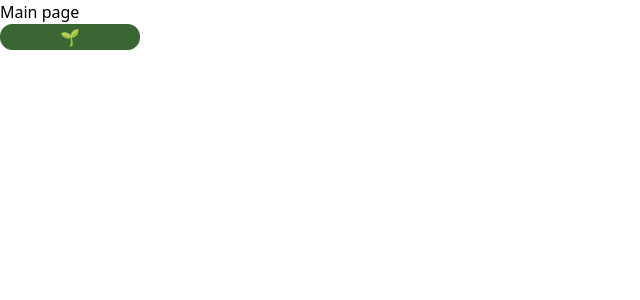
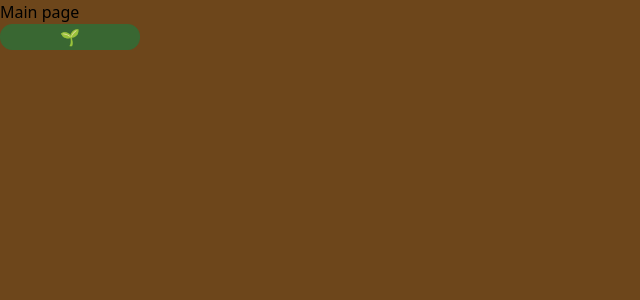
Before and after one commit to S-D-V-A-S-M-V-V-I-C-T-S-S-BAGGER/BAGGER-Vue, a Vue app: page / in a window 1280 px wide. Shown: the top 300 px of the page, without its empty margins (0-640 px from the left). Built offline with nearby package versions, Linux system fonts and the light colour scheme.

Commit message:
Added background color

```diff
--- a/src/assets/base.css
+++ b/src/assets/base.css
@@ -15,4 +15,5 @@
 body {
   width: 100vw;
   height: 100vh;
+  background: var(--color-brown-dark);
 }
```
